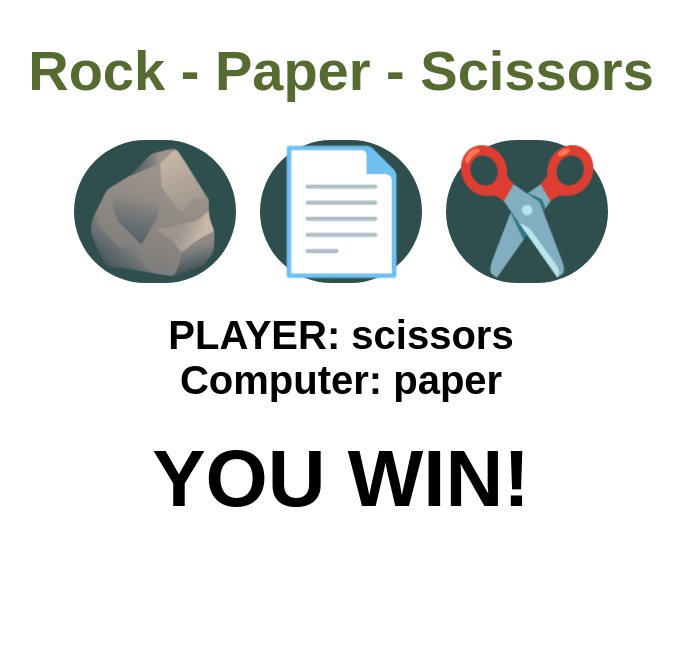
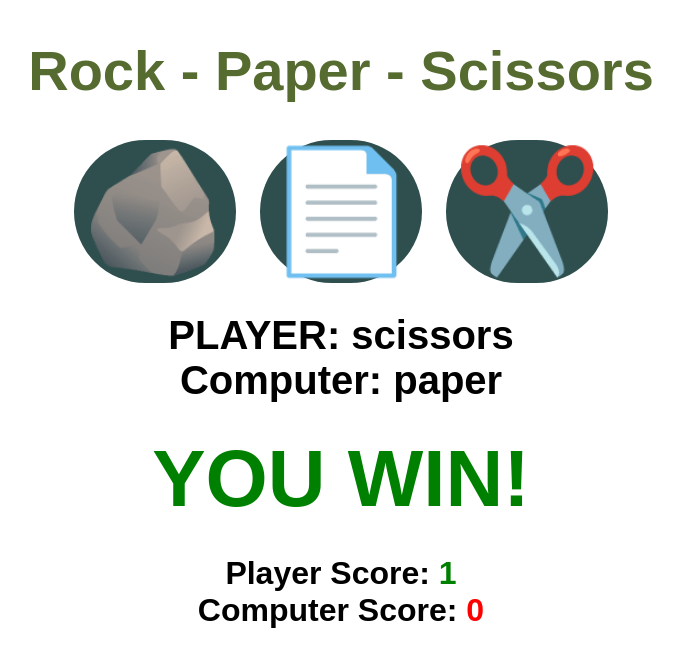
Before and after one commit to ImrichVanda/Rock-Paper-Scissors, a plain HTML site: page index.html in a window 1280 px wide. Both pictures are taken after a click on the button "✂️". Shown: the whole page, without its empty margins (299-982 px from the left). Drawn offline with Linux system fonts and the light colour scheme.

Commit message:
Rock-Paper-Scissors with scores _vol2

```diff
--- a/index.html
+++ b/index.html
@@ -25,6 +25,14 @@
     <div id="resultDisplay">
     </div>
 
+    <div class="scoreDisplay">Player Score:
+        <span id="playerScoreDisplay">0</span>
+    </div>
+
+    <div class="scoreDisplay">Computer Score:
+        <span id="computerScoreDisplay">0</span>
+    </div>
+
     <script src="index.js"></script>
 </body>
 
--- a/index.js
+++ b/index.js
@@ -2,6 +2,11 @@ const choices = ['rock', 'paper', 'scissors'];
 const playerDisplay = document.getElementById('playerDisplay');
 const computerDisplay = document.getElementById('computerDisplay');
 const resultDisplay = document.getElementById('resultDisplay');
+const playerScoreDisplay= document.getElementById("playerScoreDisplay");
+const computerScoreDisplay = document.getElementById("computerScoreDisplay");
+
+let playerScore=0;
+let computerScore=0;
 
 function playGame(playerChoice) {
   const computerChoice = choices[Math.floor(Math.random() * 3)];
@@ -26,4 +31,19 @@ function playGame(playerChoice) {
   playerDisplay.textContent = `PLAYER: ${playerChoice}`;
   computerDisplay.textContent = `Computer: ${computerChoice}`;
   resultDisplay.textContent = result;
+
+  resultDisplay.classList.remove("greenText", "redText");
+
+  switch(result){
+    case "YOU WIN!":
+        resultDisplay.classList.add("greenText");
+        playerScore++;
+        playerScoreDisplay.textContent = playerScore;
+        break;
+    case "YOU LOSE!":
+        resultDisplay.classList.add("redText");
+        computerScore++;
+        computerScoreDisplay.textContent= computerScore;
+        break;
+  }
 }
--- a/style.css
+++ b/style.css
@@ -1,4 +1,4 @@
-body{
+body {
   font-family: Arial, Helvetica, sans-serif;
   font-weight: bold;
   margin: 0;
@@ -7,14 +7,14 @@ body{
   align-items: center;
 }
 
-h1{
+h1 {
   font-size: 3.5rem;
   color: darkolivegreen;
 }
-.choices{
+.choices {
   margin-bottom: 30px;
 }
-.choices button{
+.choices button {
   font-size: 7.5rem;
   min-width: 160px;
   margin: 0 10px;
@@ -25,13 +25,28 @@ h1{
   transition: background-color 0.5s ease;
 }
 
-.choices button:hover{
+.choices button:hover {
   background-color: rgb(66, 134, 134);
 }
-#playerDisplay, #computerDisplay{
+#playerDisplay,
+#computerDisplay {
   font-size: 2.5rem;
 }
-#resultDisplay{
+#resultDisplay {
   font-size: 5rem;
   margin: 30px 0;
 }
+
+.scoreDisplay {
+  font-size: 2rem;
+}
+
+.greenText,
+#playerScoreDisplay {
+  color: green;
+}
+
+.redText,
+#computerScoreDisplay {
+  color: red;
+}
```
Lines whose indentation alone changed are shown as unchanged.
